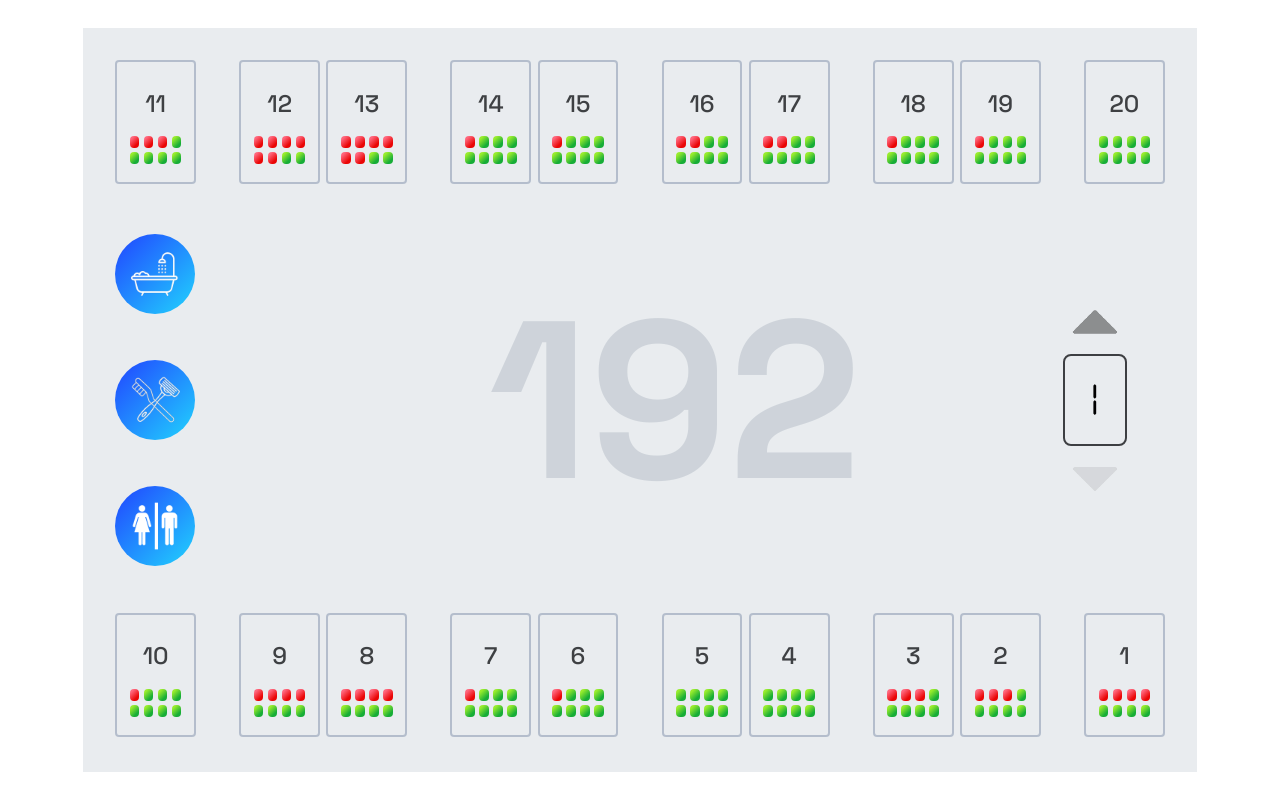
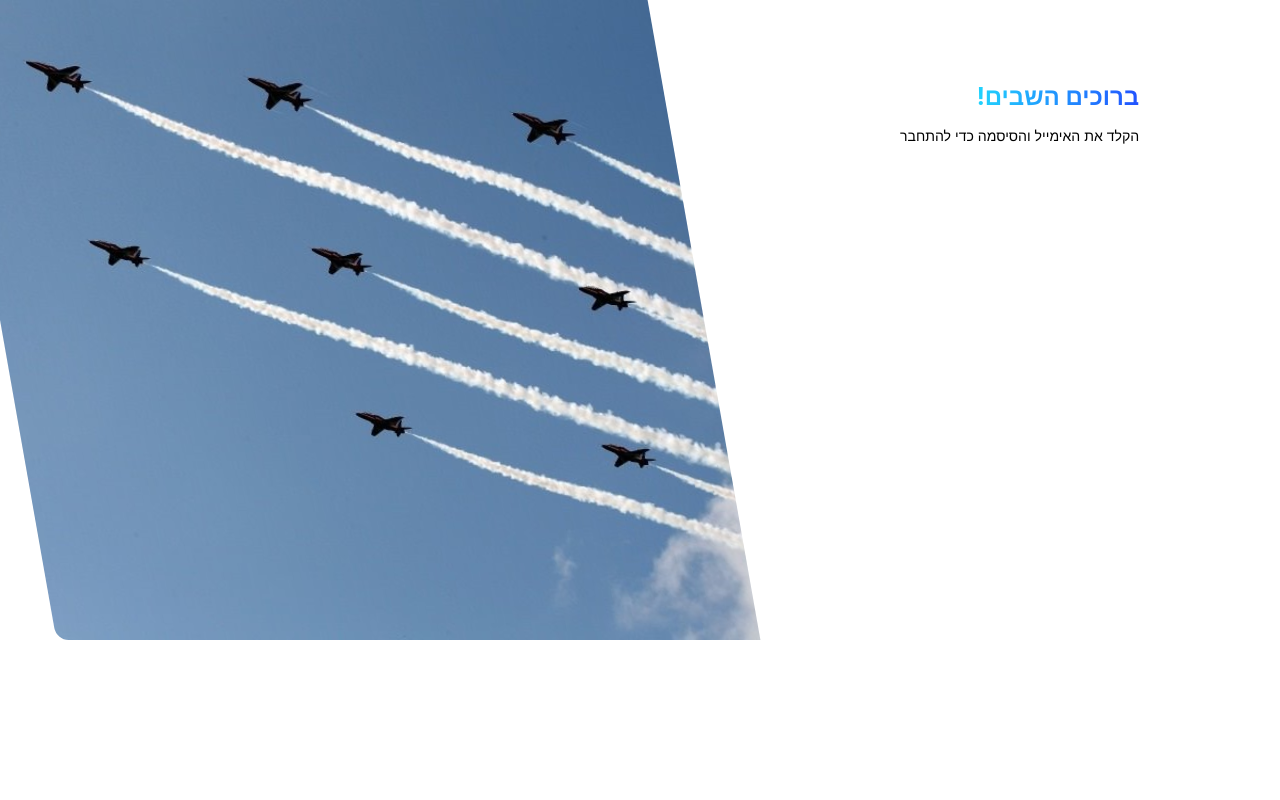
Before and after one commit to zach9900/ResidenceManagement, a React (Create React App) app in the folder client/: page / in a window 1280 px wide. Built offline with nearby package versions, Linux system fonts and the light colour scheme.

Commit message:
Added Login page and created the overall design of the page including headers and image

```diff
--- a/client/src/App.tsx
+++ b/client/src/App.tsx
@@ -1,13 +1,14 @@
-import React from "react";
-import "./App.css";
-import Floor from "./pages/Floor/Floor";
+import React from 'react'
+import './App.css'
+import Floor from './pages/Floor/Floor'
+import Login from './pages/Login/Login'
 
 function App() {
-  return (
-    <div className="App">
-      <Floor />
-    </div>
-  );
+	return (
+		<div className="App">
+			<Login />
+		</div>
+	)
 }
 
-export default App;
+export default App
--- /dev/null
+++ b/client/src/pages/Login/Login.css
@@ -0,0 +1,50 @@
+.container {
+	width: 100vw;
+	height: 80vh;
+	display: flex;
+	flex-direction: row;
+}
+
+.login-section {
+	flex: 1;
+	display: flex;
+	justify-content: center;
+	align-items: center;
+}
+
+.form-container {
+	width: 60%;
+	height: 80%;
+	display: flex;
+	flex-direction: column;
+	align-items: flex-end;
+}
+
+.header {
+	direction: rtl;
+	font-weight: 700;
+	font-size: 1.875vw;
+	line-height: 1.375;
+	background-image: linear-gradient(270deg, rgb(33, 82, 255), rgb(33, 212, 253));
+	background-clip: text;
+	-webkit-text-fill-color: transparent;
+	margin-bottom: 0;
+}
+
+.instructions {
+	font-size: 1.1vw;
+	font-weight: 350;
+}
+
+.background-section {
+	flex: 1;
+	position: relative;
+	margin-right: -128px;
+	opacity: 1;
+	background: transparent;
+	background: url(../../assets/loginImage.jpg) 0% 0% / cover transparent;
+	color: rgb(52, 71, 103);
+	transform: skewX(10deg);
+	overflow: hidden;
+	border-bottom-left-radius: 0.75rem;
+}
--- /dev/null
+++ b/client/src/pages/Login/Login.tsx
@@ -0,0 +1,18 @@
+import React from 'react'
+import './Login.css'
+
+function Login() {
+	return (
+		<div className="container">
+			<div className="background-section"></div>
+			<div className="login-section">
+				<div className="form-container">
+					<h1 className="header">ברוכים השבים!</h1>
+					<h3 className="instructions">הקלד את האימייל והסיסמה כדי להתחבר</h3>
+				</div>
+			</div>
+		</div>
+	)
+}
+
+export default Login
```
Also changed, not shown: client/src/assets/loginImage.jpg (added).
